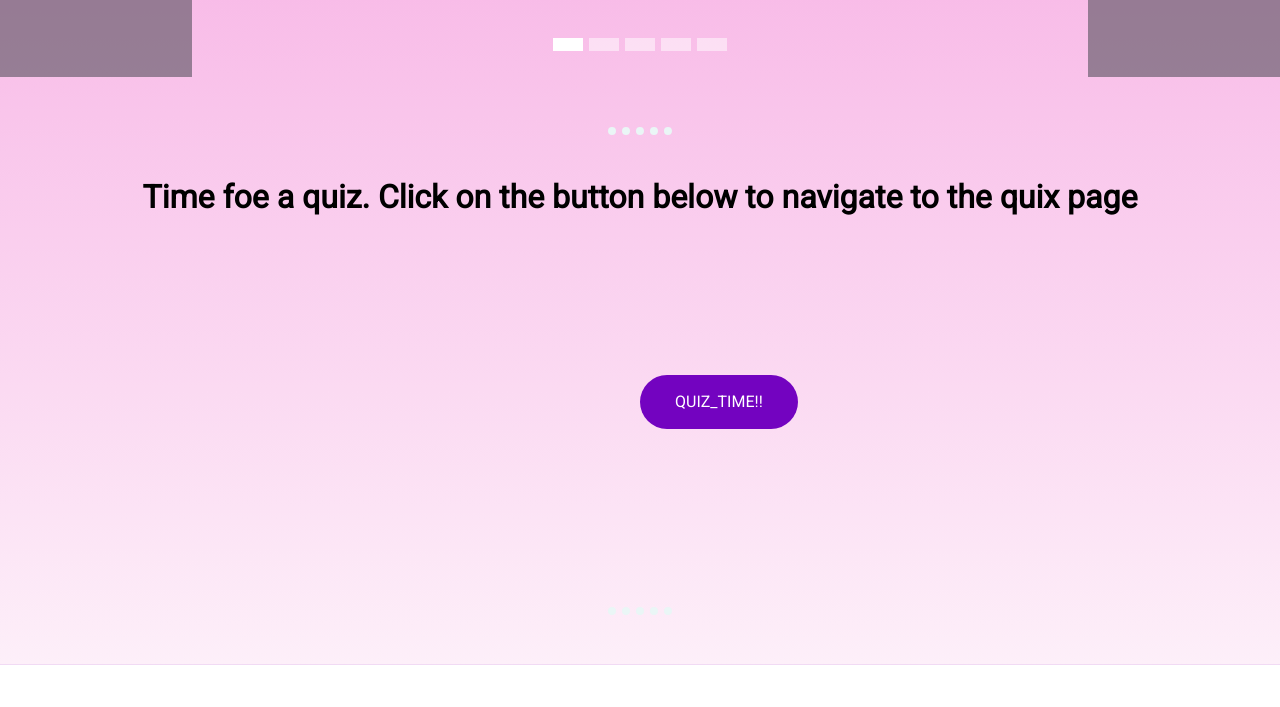
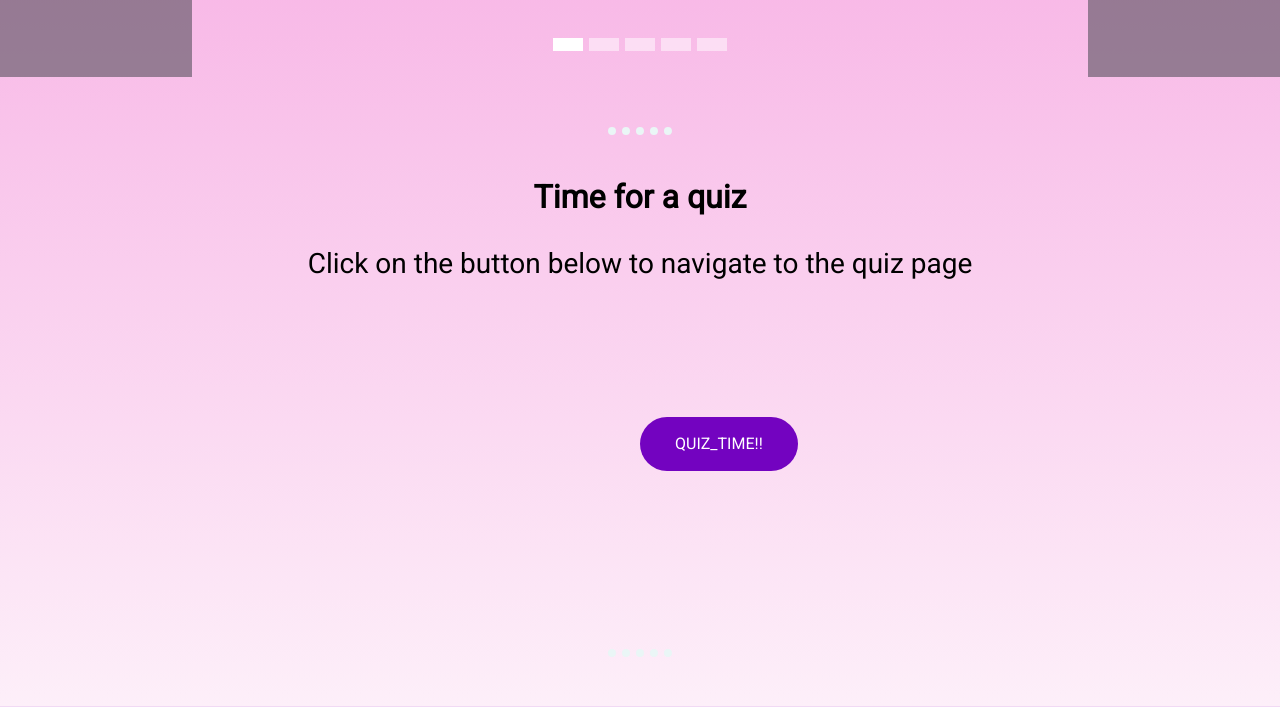
Before and after one commit to Harshit2929/Golden-Ratio, a plain HTML site: page index.html in a window 1280 px wide. Shown: the part 4135-4842 px from the top of the page. Before the commit the page ends 4800 px from the top, so only its background shows below. Drawn offline with nearby package versions, Linux system fonts and the light colour scheme.

Commit message:
Update index.html

```diff
--- a/index.html
+++ b/index.html
@@ -257,7 +257,8 @@
   </div>
 <hr>
 
-	<h2 id="mbgr">Time foe a quiz. Click on the button below to navigate to the quix page</h2>
+	<h2 id="mbgr">Time for a quiz </h2>
+	<h3 id="mbgr">Click on the button below to navigate to the quiz page</h3>
 	<a href="start_quiz.html"><button>QUIZ_TIME!!</button></a>
 
   <section id="Applications">
```
